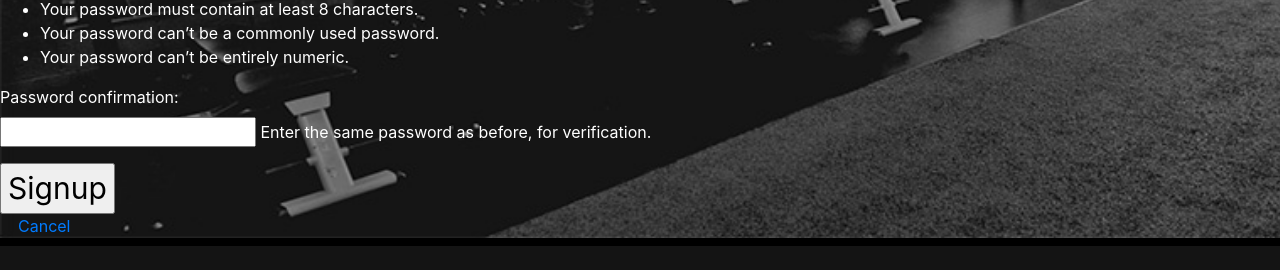
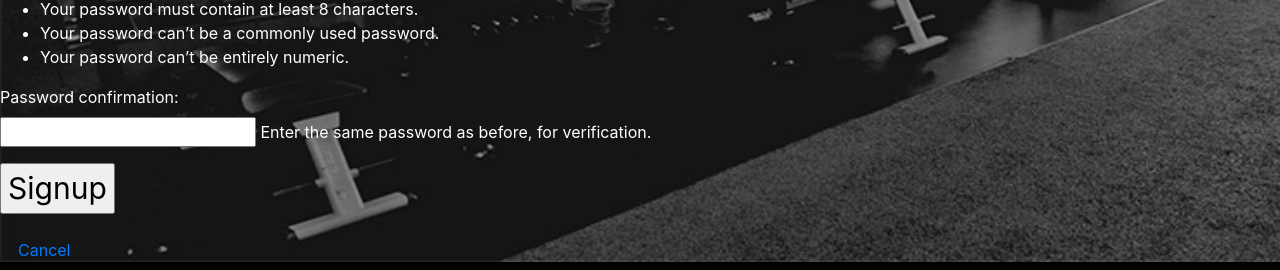
Before and after one commit to bradywhildin/BigMuscle, a Django app: page /accounts/signup/ in a window 1280 px wide. Shown: the part 605-875 px from the top of the page. Before the commit the page ends 851 px from the top, so only its background shows below. Run offline with Django 3.2, Linux system fonts and the light colour scheme; some libraries are stand-ins or nearby versions.

Commit message:
Added line between signup button and cancel button

```diff
--- a/accounts/templates/accounts/signup.html
+++ b/accounts/templates/accounts/signup.html
@@ -63,7 +63,7 @@
             {% endfor %}
             <input type="submit" name="" value="Signup" style="font-size:30px">
         </form>
-
-        <a href="{% url 'homepage' %}" class="cancelbtn">Cancel</a>
+        <br />
+        <a href="{% url 'homepage' %}" class="cancelbtn" style="font-size: ">Cancel</a>
     </body>
 </html>
```
